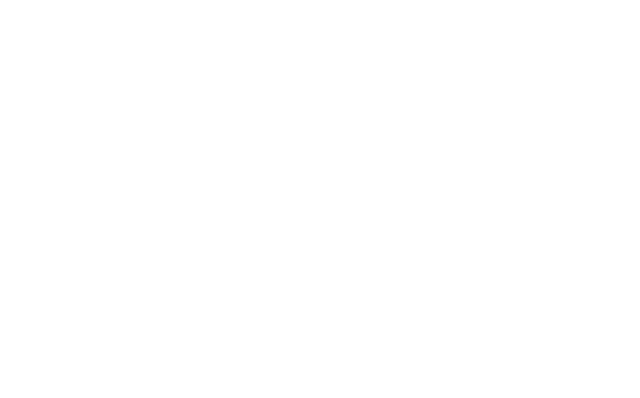
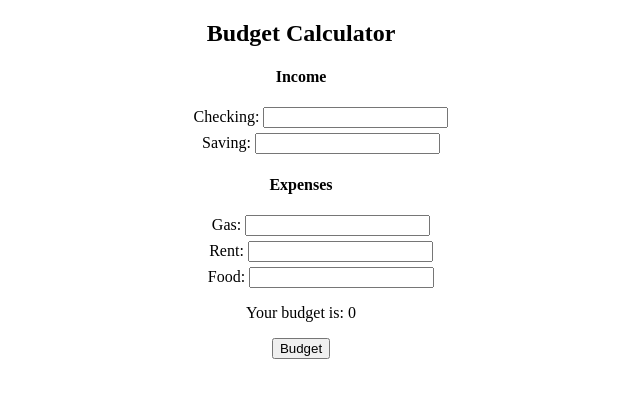
Before and after one commit to Roilan/budget-calculator, a website: page index.html in a window 1280 px wide. Shown: the whole page, without its empty margins (339-979 px from the left). Drawn offline with Linux system fonts and the light colour scheme.

Commit message:
initial markup

```diff
--- a/assets/sass/main.scss
+++ b/assets/sass/main.scss
@@ -0,0 +1,21 @@
+body {
+
+}
+
+header,
+main,
+footer  {
+	text-align: center;
+}
+
+main {
+	ul {
+		list-style-type: none;
+
+		li {
+			margin-top: 5px;
+		}
+
+	}
+
+}
--- a/index.html
+++ b/index.html
@@ -22,15 +22,48 @@
 
 <body>
   <header>
-
+    <h2>Budget Calculator</h2>
   </header> <!-- End Header -->
 
   <main>
+    <section class="income">
+      <h4>Income</h4>
+      <ul>
+        <li>
+          <label for="checkInput">Checking:</label>
+          <input id="checkInput" type="number" />
+        </li>
 
+        <li>
+          <label for="savInput">Saving:</label>
+          <input id="savInput" type="number" />
+        </li>
+      </ul>
+    </section>
+
+    <section class="exp">
+      <h4>Expenses</h4>
+      <ul>
+        <li>
+          <label for="gasInput">Gas:</label>
+          <input id="gasInput" type="number" />
+        </li>
+        <li>
+          <label for="rentInput">Rent:</label>
+          <input id="rentInput" type="number" />
+        </li>
+        <li>
+          <label for="foodInput">Food:</label>
+          <input id="foodinPut" type="number" />
+        </li>
+      </ul>
+    </section>
+
+    <p>Your budget is: <span>0</span></p>
   </main> <!-- End Main -->
 
   <footer>
-
+    <button>Budget</button>
   </footer> <!-- End Footer -->
 
   <script src="assets/js/main.min.js"></script>
--- a/package.json
+++ b/package.json
@@ -1,5 +1,5 @@
 {
-  "name": "budget calculator",
+  "name": "budget-calculator",
   "version": "0.1.0",
   "devDependencies": {
     "grunt": "~0.4.1",
```
Also changed, not shown: assets/css/main.min.css, 2 other files.
